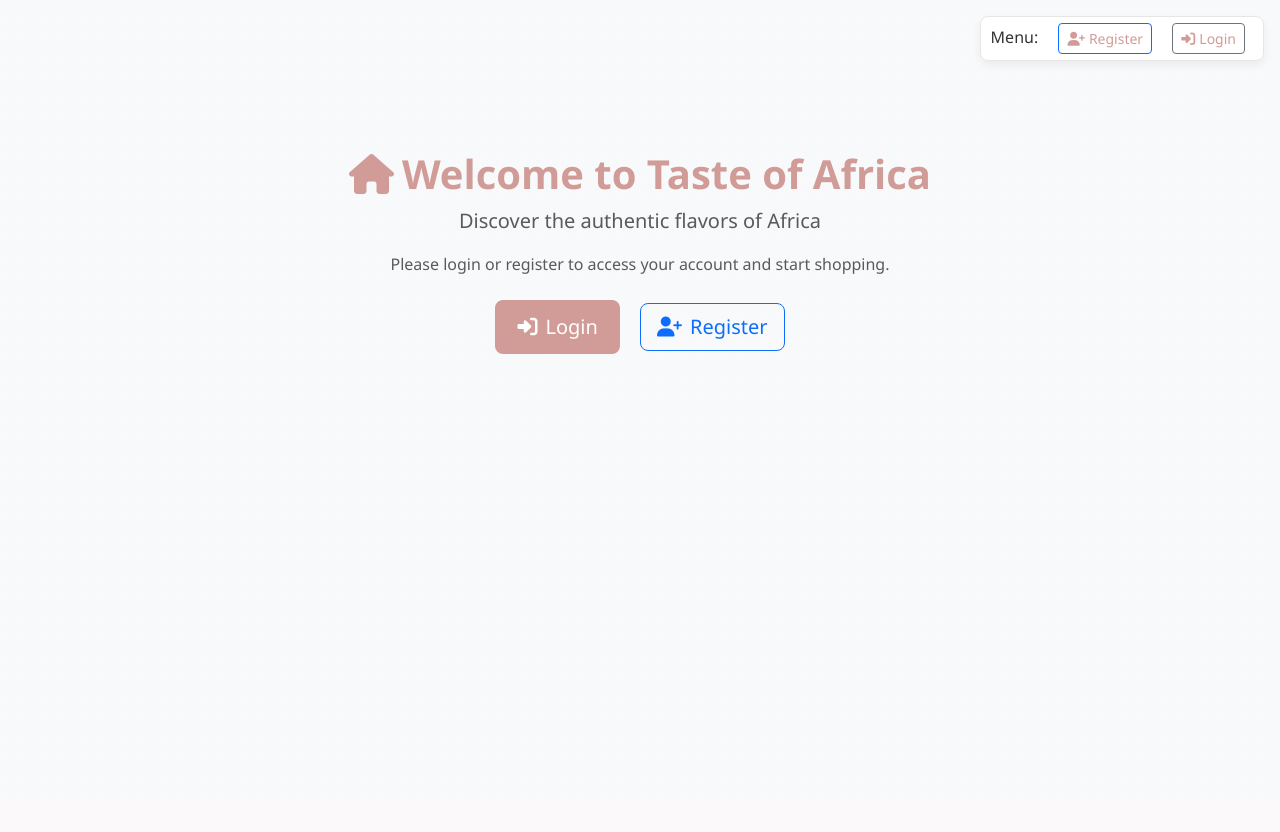
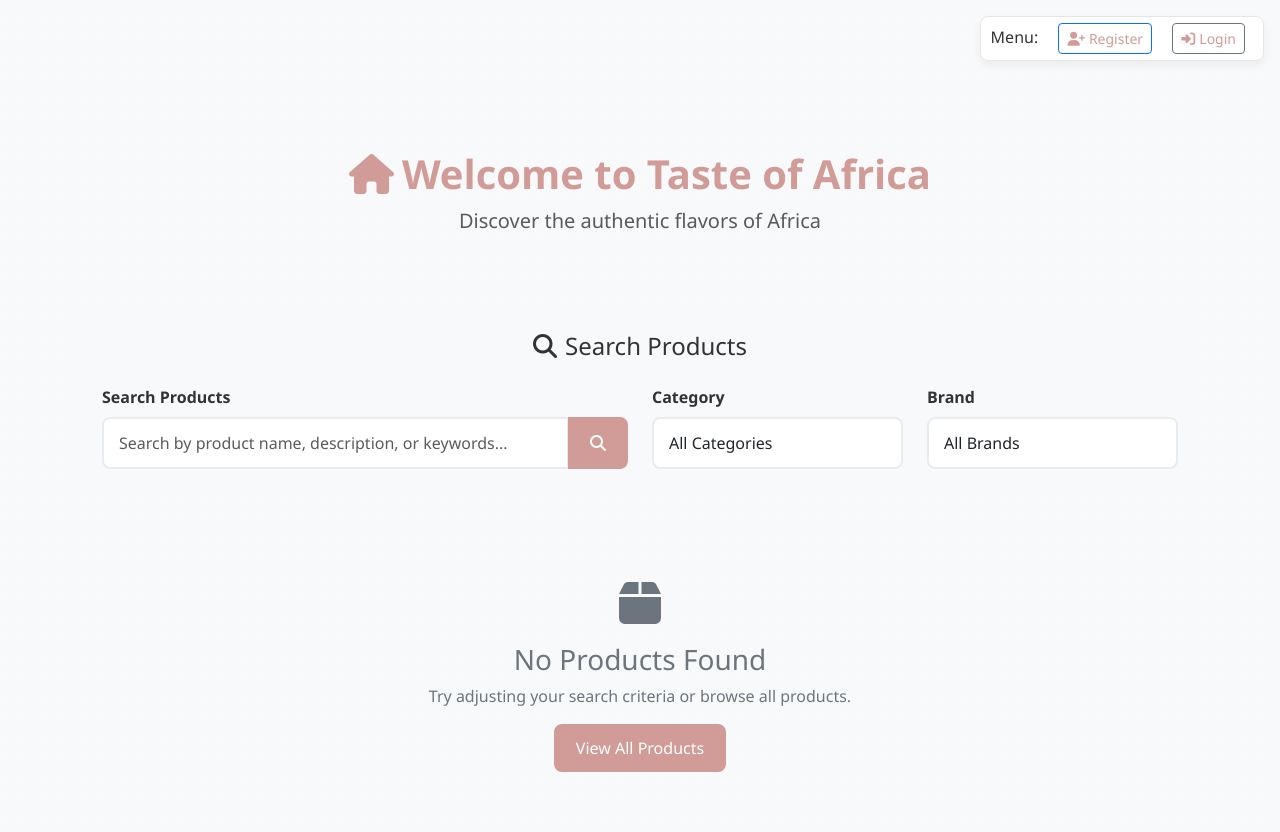
Before and after one commit to ladymargehagan/ECommerceLabs, a PHP site: page / in a window 1280 px wide. Before the commit the page ends 354 px from the top, so only its background shows below. Run offline with PHP 8.4, Linux system fonts and the light colour scheme; data that the repository does not hold is empty; some libraries are stand-ins or nearby versions.

Commit message:
removing product viewing restrictions for unregistered users

```diff
--- a/index.php
+++ b/index.php
@@ -172,21 +172,10 @@ $total_pages = $limit > 0 ? ceil($total_count / $limit) : 0;
             <div class="welcome-header">
                 <h1><i class="fa fa-home me-2"></i>Welcome to Taste of Africa</h1>
                 <p class="lead text-muted">Discover the authentic flavors of Africa</p>
-                <p class="text-muted">Please login or register to access your account and start shopping.</p>
-
-                <div class="mt-4">
-                    <a href="login/login.php" class="btn btn-custom btn-lg me-3">
-                        <i class="fa fa-sign-in-alt me-2"></i>Login
-                    </a>
-                    <a href="login/register.php" class="btn btn-outline-primary btn-lg">
-                        <i class="fa fa-user-plus me-2"></i>Register
-                    </a>
-                </div>
             </div>
         <?php endif; ?>
 
         <!-- Search and Filter Section -->
-        <?php if (isset($_SESSION['user_id'])): ?>
         <div class="filter-section">
             <h4 class="text-center mb-4"><i class="fa fa-search me-2"></i>Search Products</h4>
             <form method="GET" id="filterForm">
@@ -238,7 +227,6 @@ $total_pages = $limit > 0 ? ceil($total_count / $limit) : 0;
                 <?php endif; ?>
             </form>
         </div>
-        <?php endif; ?>
 
         <!-- Error Message -->
         <?php if ($error_message): ?>
@@ -248,7 +236,7 @@ $total_pages = $limit > 0 ? ceil($total_count / $limit) : 0;
         <?php endif; ?>
 
         <!-- Results Summary -->
-        <?php if (isset($_SESSION['user_id']) && !empty($products)): ?>
+        <?php if (!empty($products)): ?>
             <div class="row mb-3">
                 <div class="col-12">
                     <p class="text-muted">
@@ -268,16 +256,14 @@ $total_pages = $limit > 0 ? ceil($total_count / $limit) : 0;
         <?php endif; ?>
 
         <!-- Products Grid -->
-        <?php if (!isset($_SESSION['user_id'])): ?>
-            <!-- Products are hidden for non-logged-in users - they only see the welcome message above -->
-        <?php elseif (empty($products) && isset($_SESSION['user_id'])): ?>
+        <?php if (empty($products)): ?>
             <div class="no-products">
                 <i class="fa fa-box fa-3x mb-3"></i>
                 <h3>No Products Found</h3>
                 <p>Try adjusting your search criteria or browse all products.</p>
                 <a href="index.php" class="btn btn-custom">View All Products</a>
             </div>
-        <?php elseif (!empty($products) && isset($_SESSION['user_id'])): ?>
+        <?php else: ?>
             <div class="row" id="productsContainer">
                 <?php foreach ($products as $product): ?>
                     <div class="col-lg-3 col-md-4 col-sm-6 mb-4">
```
